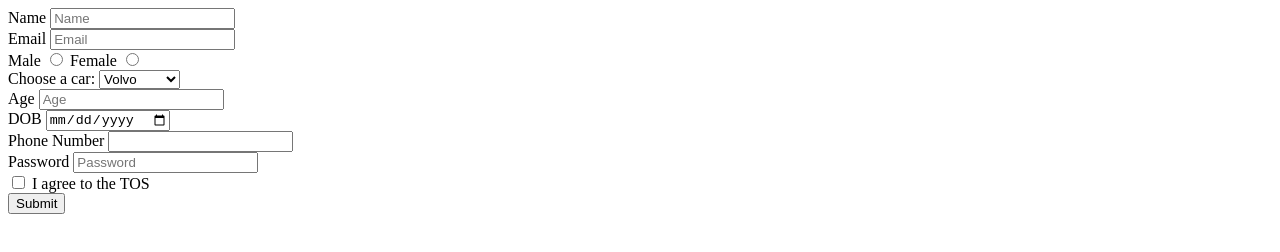
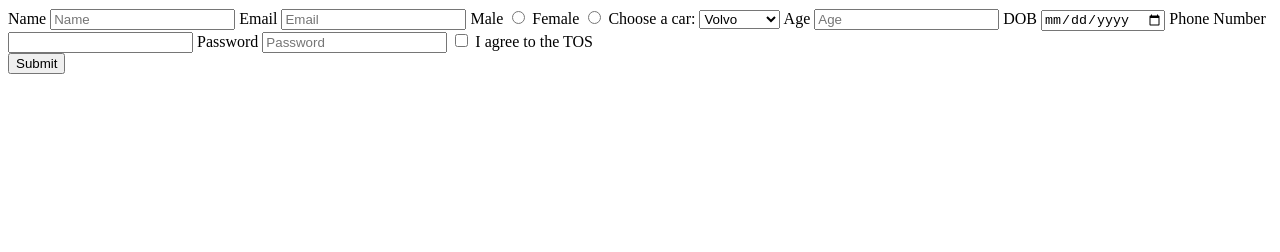
Before and after one commit to acciojob/signup-form-car-poojam444, a website: page main.html in a window 1280 px wide. Drawn offline with Linux system fonts and the light colour scheme.

Commit message:
created a submission

```diff
--- a/main.html
+++ b/main.html
@@ -8,21 +8,18 @@
 
 <body>
 	<form action="post">
-		<div>
+
 			<label for="name">Name</label>
 		<input type="text" id="name" placeholder="Name" required>
-		</div>
-		<div>
+
 			<label for="email">Email</label>
 		<input type="email" id="email" placeholder="Email" required>
-		</div>
-		<div>
+
 			<label for="gender_m">Male</label>
         <input type="radio" name="gender" id="gender_m" value="male" required>
         <label for="gender_f">Female</label>
         <input type="radio" name="gender" id="gender_f" value="female">
-		</div>
-	<div>
+
 			<label for="cars">Choose a car:</label>
        <select name="cars" id="cars">
   <option value="volvo">Volvo</option>
@@ -30,27 +27,22 @@
   <option value="mercedes">Mercedes</option>
   <option value="audi">Audi</option>
 </select>
-	</div>
-		<div>
+
 			<label for="age">Age</label>
 			<input type='number' id="age" placeholder="Age" required>
-		</div>
-		<div>
+
 			<label for="dob">DOB</label>
 			<input type="date" id="dob" required>
-		</div>
-		<div>
+
 			<label for="tel">Phone Number</label>
 			<input type="number" id="tel">
-		</div>
-		<div>
+
 			<label for="password">Password</label>
 			<input type="password" id="password" placeholder="Password">
-		</div>
-		<div>
+
 			<input type="checkbox" id="tos" value="Bike">
   <label for="tos"> I agree to the TOS</label><br>
-		</div>
+
 		<button type="submit">Submit</button>
 	</form>
     <script type="text/javascript" src="./script.js">
```
